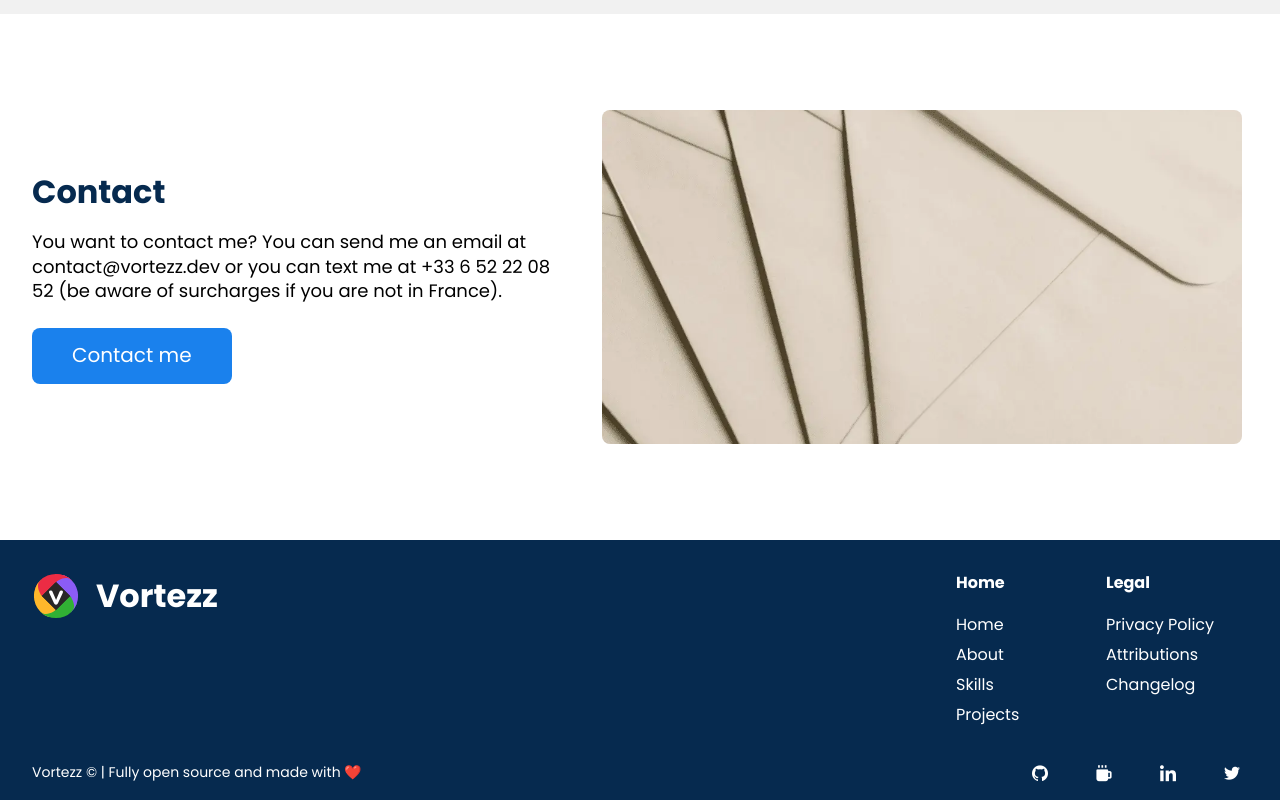
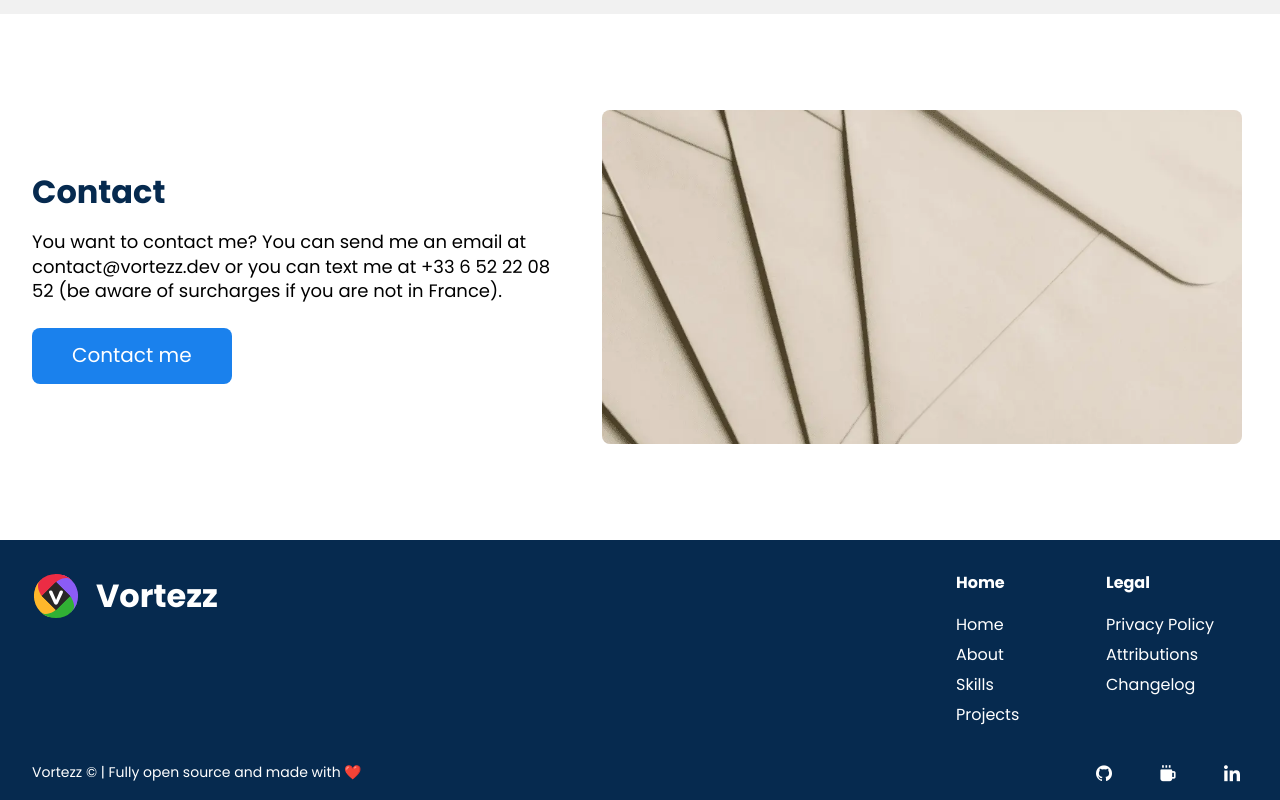
Before and after one commit to Vortezz/vortezzdev, a React (Create React App) app: page / in a window 1280 px wide. Shown: the part 2601-3401 px from the top of the page. Built offline with nearby package versions, Linux system fonts and the light colour scheme.

Commit message:
feat: bye twitter/x

```diff
--- a/src/components/sections/Footer.tsx
+++ b/src/components/sections/Footer.tsx
@@ -132,8 +132,6 @@ export function Footer() {
 						icon={"kofi"} />
 					<SocialButton link={"https://www.linkedin.com/in/vsarrazin/"}
 						icon={"linkedin"} />
-					<SocialButton link={"https://twitter.com/vortezzdev"}
-						icon={"twitter"} />
 				</div>
 			</div>
 		</div>
```
